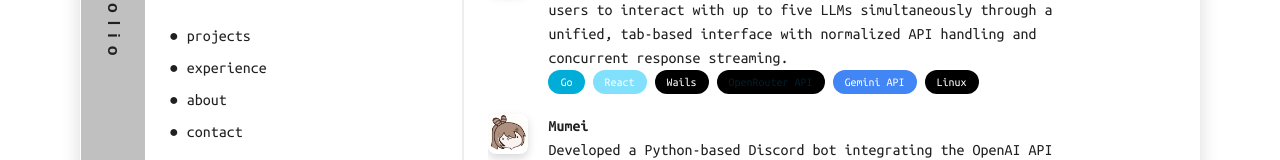
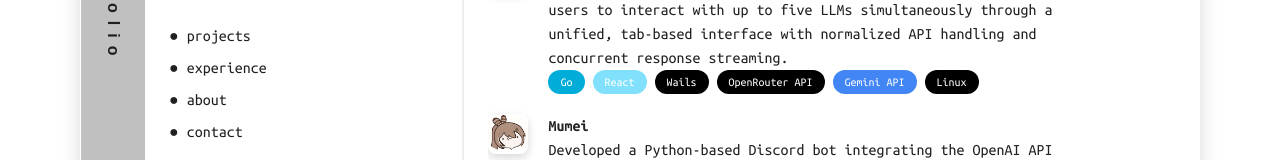
Before and after one commit to Luc1l1us/portfolio, a Next.js app: page / in a window 1280 px wide. Shown: the part 377-537 px from the top of the page. Built offline with nearby package versions, Linux system fonts and the light colour scheme; a web font is replaced by a local one.

Commit message:
switched colors between OR API and MongoDB

```diff
--- a/app/components/techbadge.tsx
+++ b/app/components/techbadge.tsx
@@ -20,8 +20,8 @@ export function TechBadge({ name }) {
     MySQL: "bg-[#4479a1] text-white",
     Linux: "bg-[#000000] text-white",
     Flask: "bg-[#000000] text-white",
-    MongoDB: "bg-[#00fb6a] text-black",
-    "OpenRouter API": "bg-[#000000] text-[#001e2b]",
+    MongoDB: "bg-[#00fb6a] text-[#001e2b]",
+    "OpenRouter API": "bg-[#000000] text-white",
     "Canvas REST API": "bg-[#e34f26] text-white",
     "OpenAI API": "bg-[#412991] text-white",
     "Gemini API": "bg-[#4285f4] text-white",
```
